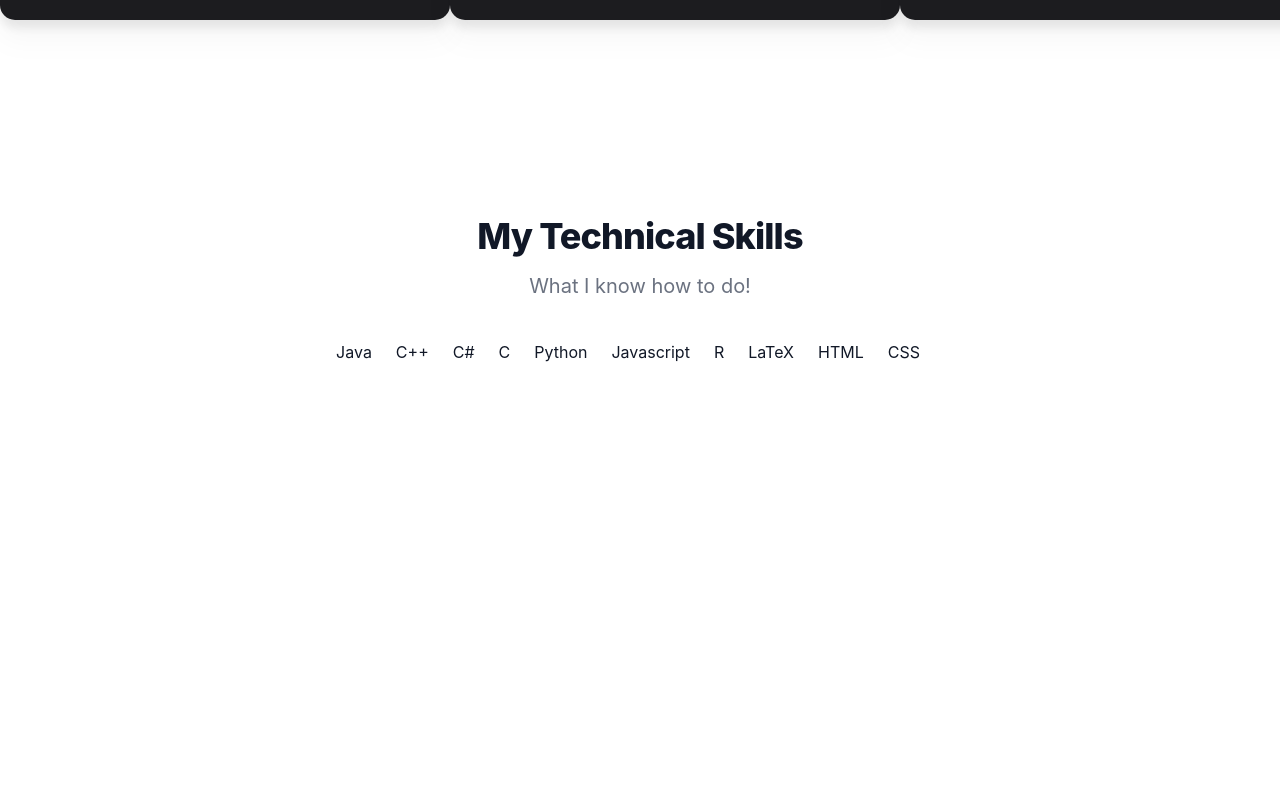
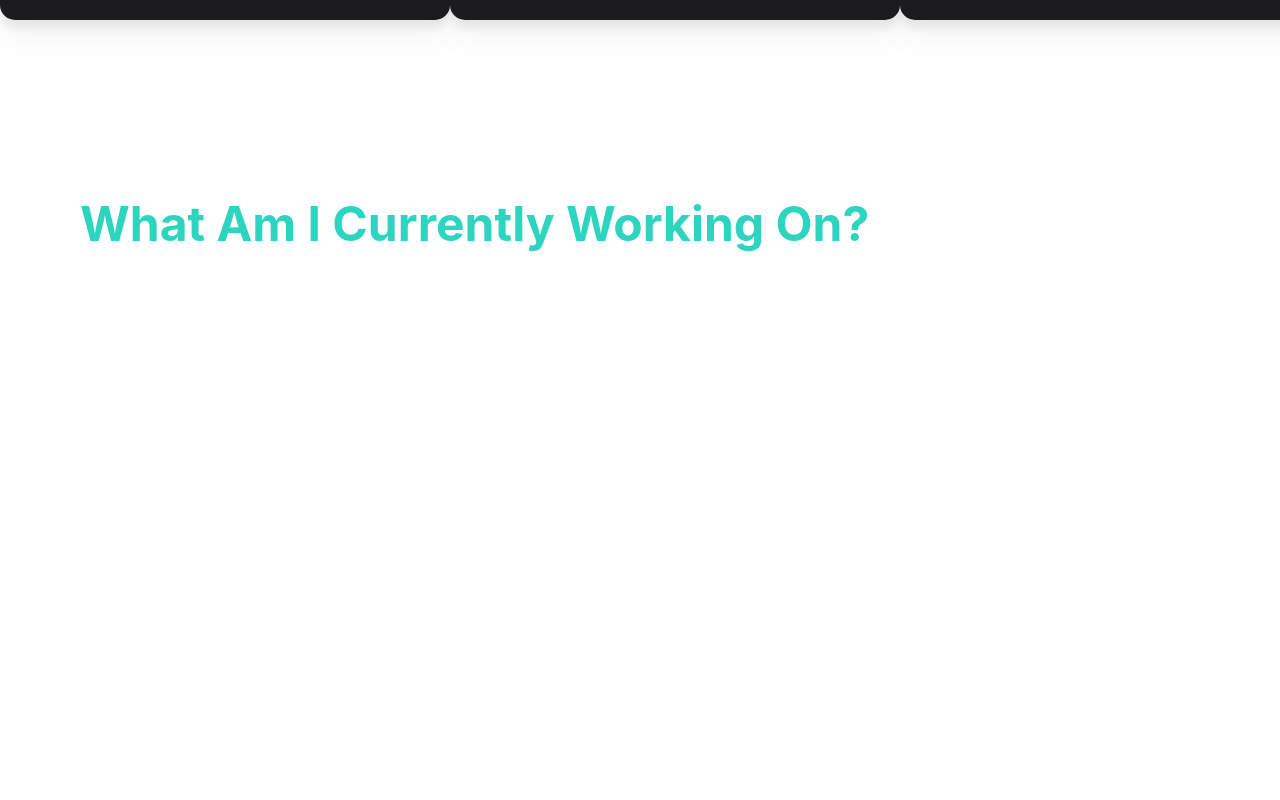
Before and after one commit to Borna1103/Borna, a Next.js app: page / in a window 1280 px wide. Shown: the part 2380-3180 px from the top of the page. Before the commit the page ends 2840 px from the top, so only its background shows below. Built offline with nearby package versions, Linux system fonts and the light colour scheme.

Commit message:
finishing up

```diff
--- a/Portfolio_Data/animations.tsx
+++ b/Portfolio_Data/animations.tsx
@@ -50,9 +50,3 @@ export function cardFlip(image: string, front: string, about : string, features
     </div>
   )
 }
-
-export function projectdots() {
-
-
-
-    }
--- a/pages/index.tsx
+++ b/pages/index.tsx
@@ -1,7 +1,7 @@
 import Head from 'next/head'
 import Link from 'next/link'
 import {Data} from '../Portfolio_Data/data'
-import {cardFlip, projectdots} from '../Portfolio_Data/animations'
+import {cardFlip} from '../Portfolio_Data/animations'
 import { Link as ScrollLink, animateScroll as scroll } from 'react-scroll'
 import React, { useState, useEffect} from 'react'
 import logo from "public/Logo.png"
@@ -172,9 +172,22 @@ export default function Home() {
           <div className='m-auto'>{cardFlip("", "Huffman Tree Encoding and Decoding", "Exploring how to encrypt and decrypt data from Cse 100 at UCSD which focuses on Data Structures. Final Project in making a Huffman Tree to Encode a text file into binary and decode back into the original message.",
            ["Developed an efficient Huffman Tree-based encoder and decoder for message encryption and decryption.", "Implemented the construction of a Huffman Tree by analyzing the frequency of each character in the input message.", "Optimal encoding of characters with variable-length codes.", "implimented various datascructures and modieified to be more memory efficient"],
            "C++",
-           "")}</div>
+           "#")}</div>
         </div>
 
+
+
+        <div className='  dark:bg-gray-900 min-h-screen'>
+        <div className='py-20 font-bold text-teal-400  px-20 min-h-screen cursor-default' >
+            <div className='flex justify-between'>
+              <div>
+                <h1 className='text-5xl'>What Am I Currently Working On?</h1>
+
+              </div>
+            </div>
+          </div>
+
+        </div>
         {/*
          * Skills
                 */}
```
